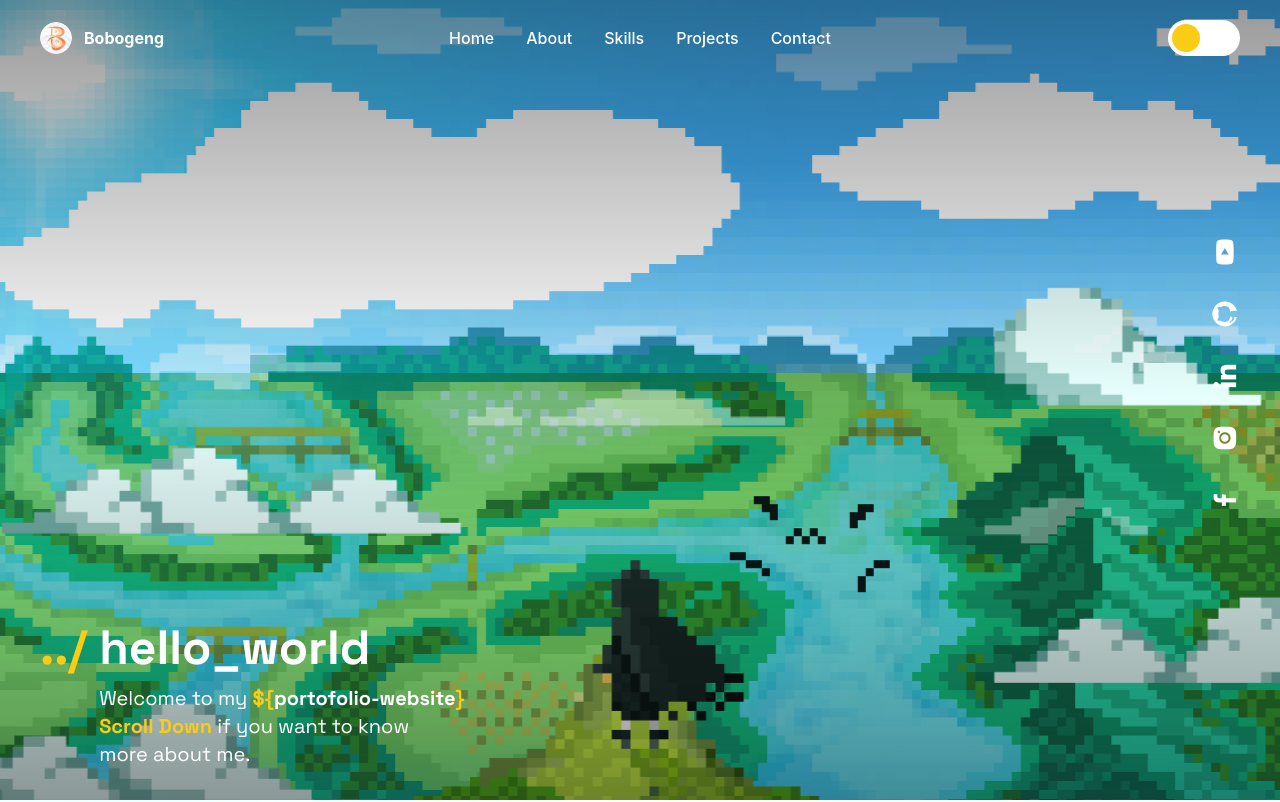
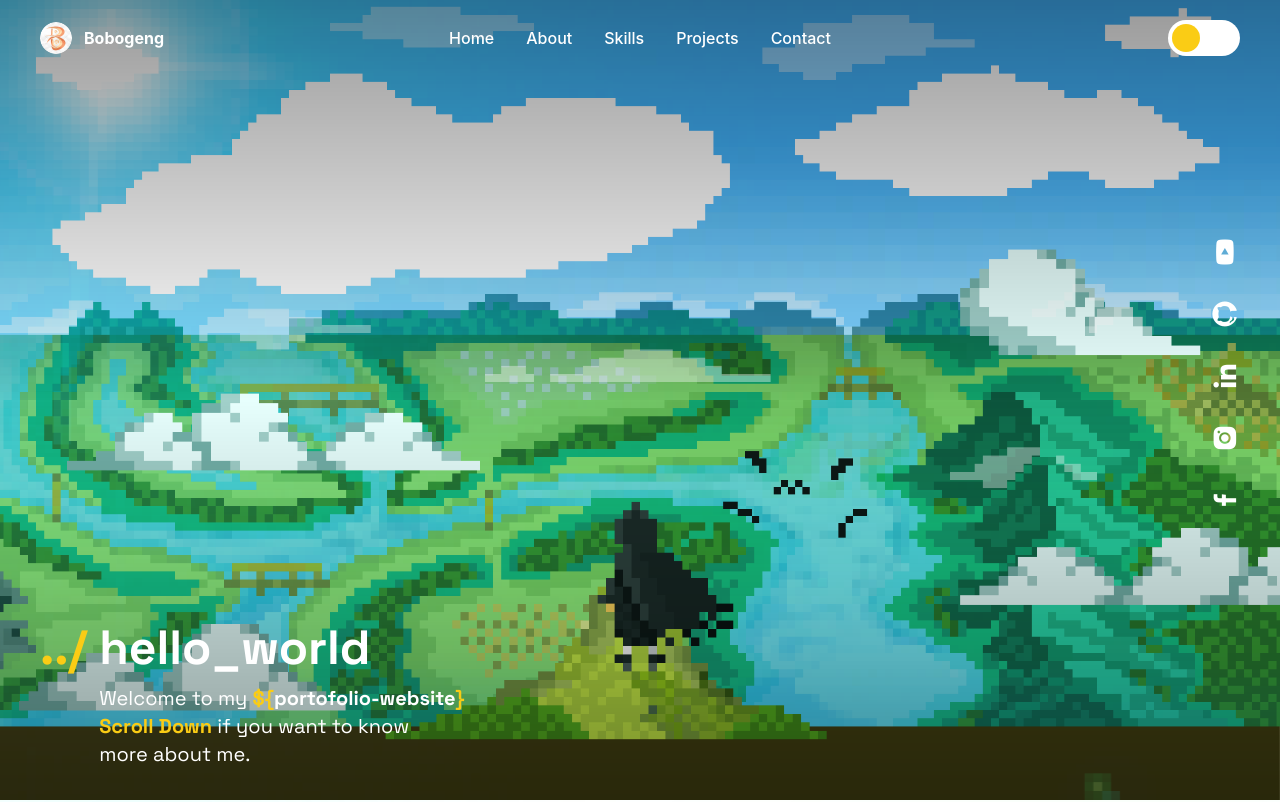
Before and after one commit to Bobogeng/nextjs-portfolio, a Next.js app: page / in a window 1280 px wide. Shown: the top 802 px of the page. Built offline with nearby package versions, Linux system fonts and the light colour scheme.

Commit message:
Update Hero.js

```diff
--- a/components/Hero.js
+++ b/components/Hero.js
@@ -2,7 +2,7 @@ import { useTheme } from "next-themes";
 import React, { useEffect, useState, useRef } from "react";
 import gsap from "gsap";
 import { ScrollTrigger } from "gsap/dist/ScrollTrigger";
-import Image from "next/image";
+import img from "next/img";
 
 export default function Hero(props) {
     gsap.registerPlugin(ScrollTrigger);
@@ -111,31 +111,31 @@ export default function Hero(props) {
                 <div className="relative w-full h-full">
                     <div className="absolute top-0 -z-1 w-full h-screen mix-blend-soft-light bg-black bg-opacity-50"></div>
                     <div className="absolute top-0 -z-2 w-full h-screen mix-blend-screen" ref={light}>
-                        <Image src="/pixel-art-landscape-night/Moon.png" alt="" layout="fill" objectFit="cover" objectPosition="center" quality={70} />
+                        <img className="object-cover bg-center" src="/pixel-art-landscape-night/Moon.png" alt="" />
                     </div>
                     <div className="absolute top-0 -z-3 w-full h-screen" ref={person}>
-                        <Image src="/pixel-art-landscape-night/Person.png" alt="" layout="fill" objectFit="cover" objectPosition="center" quality={70} />
+                        <img className="object-cover bg-center" src="/pixel-art-landscape-night/Person.png" alt="" />
                     </div>
                     <div className="absolute top-0 -z-4 w-full h-screen" ref={crow}>
-                        <Image src="/pixel-art-landscape-night/Crow.png" alt="" layout="fill" objectFit="cover" objectPosition="center" quality={70} />
+                        <img className="object-cover bg-center" src="/pixel-art-landscape-night/Crow.png" alt="" />
                     </div>
                     <div className="absolute top-0 -z-5 w-full h-screen" ref={cloud4}>
-                        <Image src="/pixel-art-landscape-night/Cloud-4.png" alt="" layout="fill" objectFit="cover" objectPosition="center" quality={70} />
+                        <img className="object-cover bg-center" src="/pixel-art-landscape-night/Cloud-4.png" alt="" />
                     </div>
                     <div className="absolute top-0 -z-6 w-full h-screen" ref={cloud3}>
-                        <Image src="/pixel-art-landscape-night/Cloud-3.png" alt="" layout="fill" objectFit="cover" objectPosition="center" quality={70} />
+                        <img className="object-cover bg-center" src="/pixel-art-landscape-night/Cloud-3.png" alt="" />
                     </div>
                     <div className="absolute top-0 -z-7 w-full h-screen" ref={cloud2}>
-                        <Image src="/pixel-art-landscape-night/Cloud-2.png" alt="" layout="fill" objectFit="cover" objectPosition="center" quality={70} />
+                        <img className="object-cover bg-center" src="/pixel-art-landscape-night/Cloud-2.png" alt="" />
                     </div>
                     <div className="absolute top-0 -z-8 w-full h-screen" ref={cloud1}>
-                        <Image src="/pixel-art-landscape-night/Cloud-1.png" alt="" layout="fill" objectFit="cover" objectPosition="center" quality={70} />
+                        <img className="object-cover bg-center" src="/pixel-art-landscape-night/Cloud-1.png" alt="" />
                     </div>
                     <div className="absolute top-0 -z-9 w-full h-screen" ref={cloudLandscape}>
-                        <Image src="/pixel-art-landscape-night/Cloud-Landscape.png" alt="" layout="fill" objectFit="cover" objectPosition="center" quality={70} />
+                        <img className="object-cover bg-center" src="/pixel-art-landscape-night/Cloud-Landscape.png" alt="" />
                     </div>
                     <div className="absolute top-0 -z-10 w-full h-screen" ref={landscape}>
-                        <Image src="/pixel-art-landscape-night/Landscape.png" alt="" layout="fill" objectFit="cover" objectPosition="center" quality={70} />
+                        <img className="object-cover bg-center" src="/pixel-art-landscape-night/Landscape.png" alt="" />
                     </div>
                 </div>
             );
@@ -144,31 +144,31 @@ export default function Hero(props) {
                 <div className="relative h-full">
                     <div className="absolute top-0 -z-1 w-full h-screen object-cover mix-blend-soft-light bg-[#898627] bg-opacity-50"></div>
                     <div className="absolute top-0 -z-2 w-full h-screen mix-blend-screen" ref={light}>
-                        <Image src="/pixel-art-landscape/Sun.png" alt="" layout="fill" objectFit="cover" objectPosition="center" quality={70} />
+                        <img className="object-cover bg-center" src="/pixel-art-landscape/Sun.png" alt="" />
                     </div>
                     <div className="absolute top-0 -z-3 w-full h-screen" ref={person}>
-                        <Image src="/pixel-art-landscape/Person.png" alt="" layout="fill" objectFit="cover" objectPosition="center" quality={70} />
+                        <img className="object-cover bg-center" src="/pixel-art-landscape/Person.png" alt="" />
                     </div>
                     <div className="absolute top-0 -z-4 w-full h-screen" ref={crow}>
-                        <Image src="/pixel-art-landscape/Crow.png" alt="" layout="fill" objectFit="cover" objectPosition="center" quality={70} />
+                        <img className="object-cover bg-center" src="/pixel-art-landscape/Crow.png" alt="" />
                     </div>
                     <div className="absolute top-0 -z-5 w-full h-screen" ref={cloud4}>
-                        <Image src="/pixel-art-landscape/Cloud-4.png" alt="" layout="fill" objectFit="cover" objectPosition="center" quality={70} />
+                        <img className="object-cover bg-center" src="/pixel-art-landscape/Cloud-4.png" alt="" />
                     </div>
                     <div className="absolute top-0 -z-6 w-full h-screen" ref={cloud3}>
-                        <Image src="/pixel-art-landscape/Cloud-3.png" alt="" layout="fill" objectFit="cover" objectPosition="center" quality={70} />
+                        <img className="object-cover bg-center" src="/pixel-art-landscape/Cloud-3.png" alt="" />
                     </div>
                     <div className="absolute top-0 -z-7 w-full h-screen" ref={cloud2}>
-                        <Image src="/pixel-art-landscape/Cloud-2.png" alt="" layout="fill" objectFit="cover" objectPosition="center" quality={70} />
+                        <img className="object-cover bg-center" src="/pixel-art-landscape/Cloud-2.png" alt="" />
                     </div>
                     <div className="absolute top-0 -z-8 w-full h-screen" ref={cloud1}>
-                        <Image src="/pixel-art-landscape/Cloud-1.png" alt="" layout="fill" objectFit="cover" objectPosition="center" quality={70} />
+                        <img className="object-cover bg-center" src="/pixel-art-landscape/Cloud-1.png" alt="" />
                     </div>
                     <div className="absolute top-0 -z-9 w-full h-screen" ref={cloudLandscape}>
-                        <Image src="/pixel-art-landscape/Cloud-Landscape.png" alt="" layout="fill" objectFit="cover" objectPosition="center" quality={70} />
+                        <img className="object-cover bg-center" src="/pixel-art-landscape/Cloud-Landscape.png" alt="" />
                     </div>
                     <div className="absolute top-0 -z-10 w-full h-screen" ref={landscape}>
-                        <Image src="/pixel-art-landscape/Landscape.png" alt="" layout="fill" objectFit="cover" objectPosition="center" quality={70} />
+                        <img className="object-cover bg-center" src="/pixel-art-landscape/Landscape.png" alt="" />
                     </div>
                 </div>
             );
```
